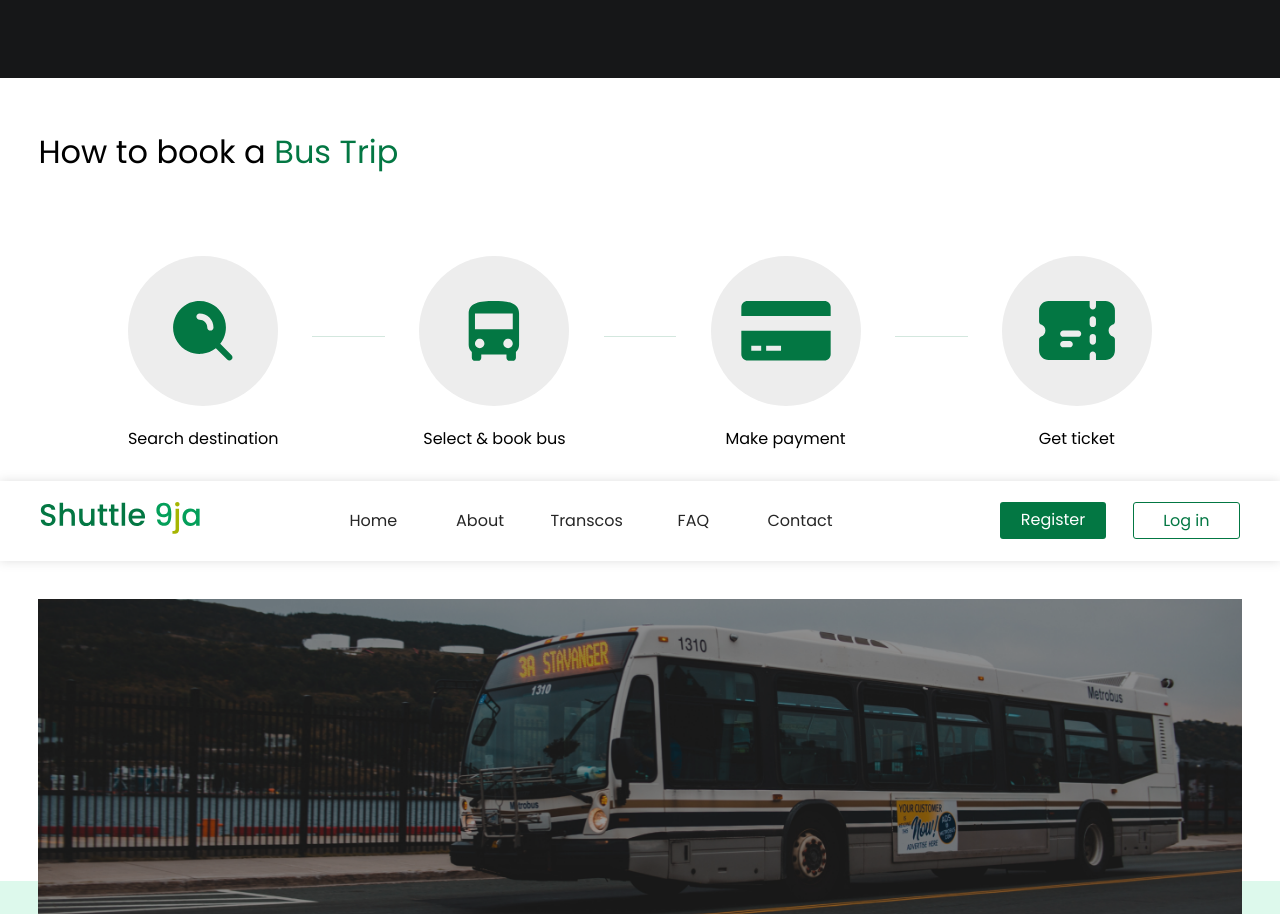
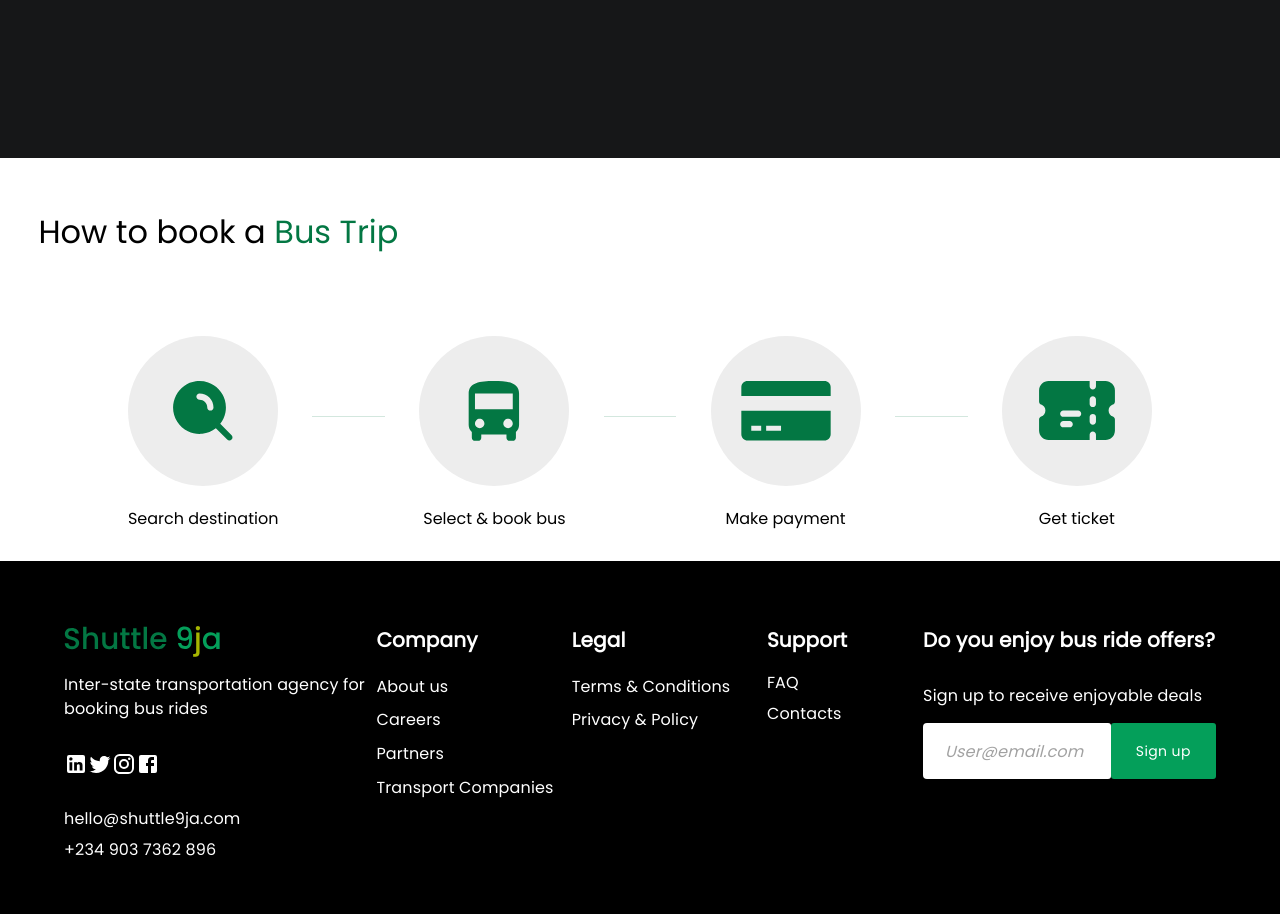
Before and after one commit to Bozpup/newrepo, a React (Create React App) app: page / in a window 1280 px wide. Shown: the part 1820-2734 px from the top of the page. Built offline with nearby package versions, Linux system fonts and the light colour scheme.

Commit message:
added others

```diff
--- a/src/pages/LandingPage.jsx
+++ b/src/pages/LandingPage.jsx
@@ -10,12 +10,12 @@ const LandingPage = () => {
   return (
     <>
       <div>
-        <PopularTrips />
-        <WhyShuttle />
-        <Trips />
         <Layout>
           <PopularTrips />
+          <WhyShuttle />
           <Trips />
+          {/* <UserStories /> */}
+
         </Layout>
       </div>
     </>
```
